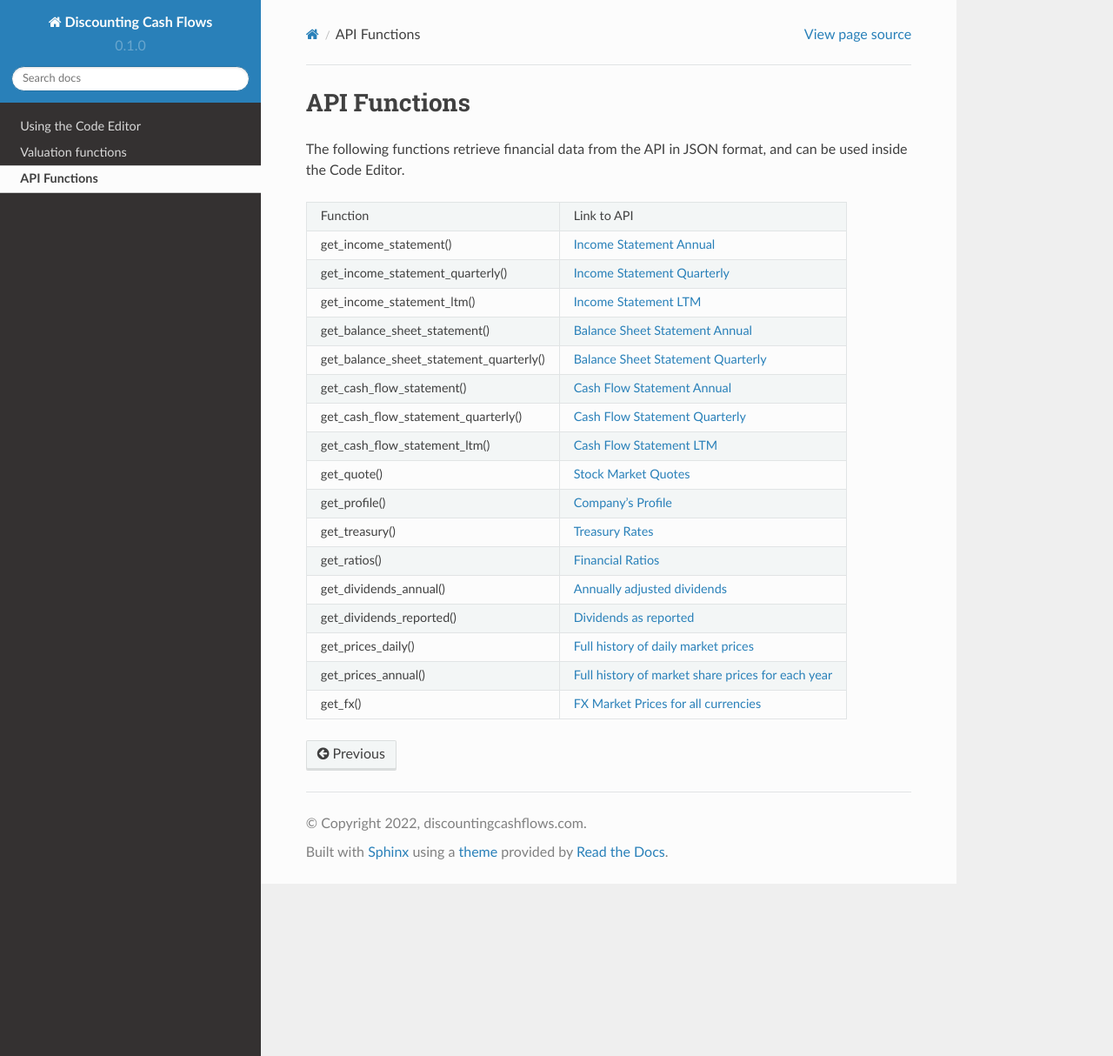
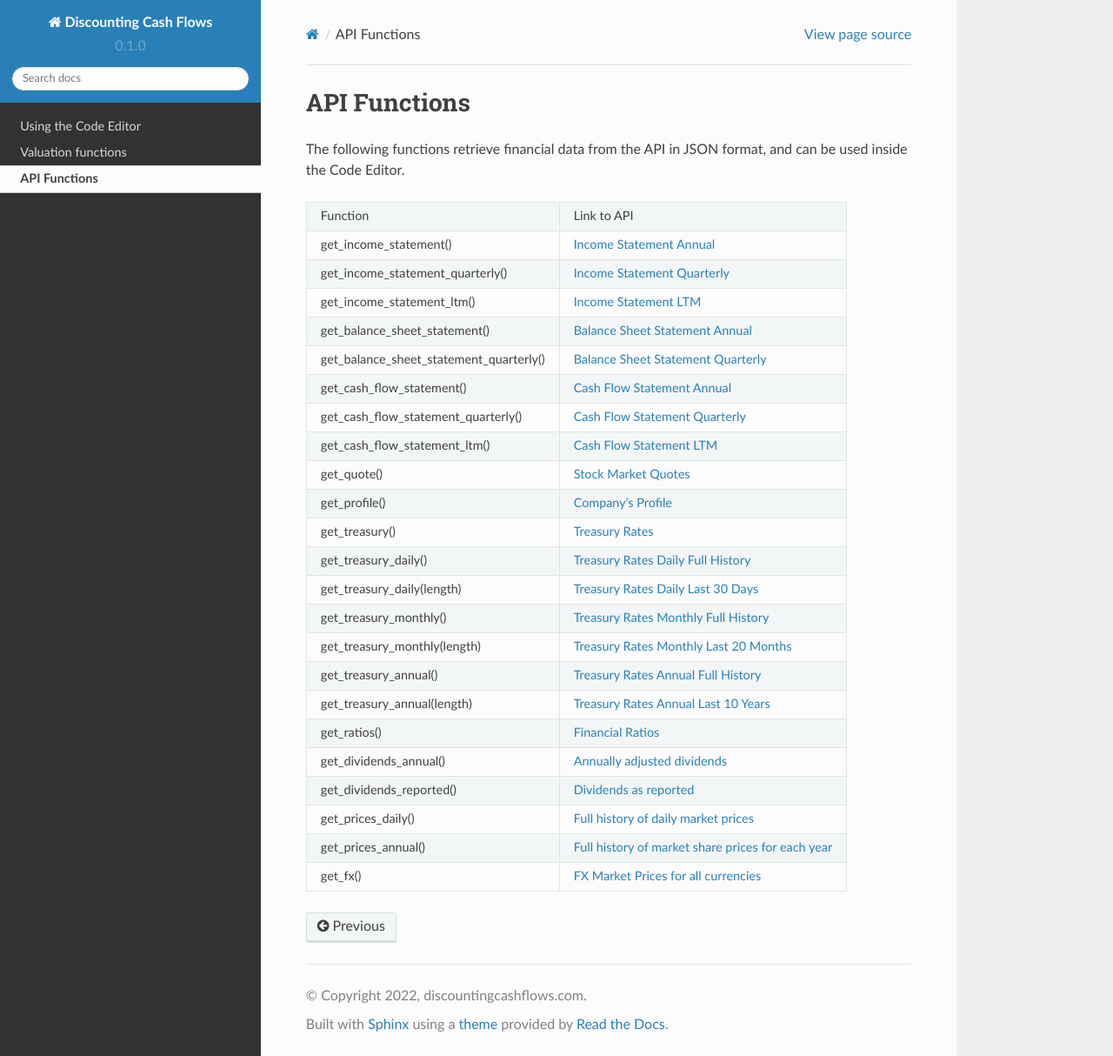
Before and after one commit to DiscountingCashFlows/readthedocs, a Sphinx documentation site: the page built from docs/source/api.rst, in a window 1280 px wide and 1214 px high. Shown: the whole window at 87% size. Built offline with Sphinx 7.4.7 and the Read the Docs theme 2.0.0, drawn with Linux system fonts in a browser that asks for light colours.

Commit message:
Update api.rst

```diff
--- a/docs/source/api.rst
+++ b/docs/source/api.rst
@@ -28,6 +28,18 @@ The following functions retrieve financial data from the API in JSON format, and
 +-----------------------------------------+----------------------------------------------------------------------------------------------------------------------+
 | get_treasury()                          | `Treasury Rates <https://discountingcashflows.com/api/treasury/>`__                                                  |
 +-----------------------------------------+----------------------------------------------------------------------------------------------------------------------+
+| get_treasury_daily()                    | `Treasury Rates Daily Full History <https://discountingcashflows.com/api/treasury/daily/>`__                         |
++-----------------------------------------+----------------------------------------------------------------------------------------------------------------------+
+| get_treasury_daily(length)              | `Treasury Rates Daily Last 30 Days <https://discountingcashflows.com/api/treasury/daily/30/>`__                      |
++-----------------------------------------+----------------------------------------------------------------------------------------------------------------------+
+| get_treasury_monthly()                  | `Treasury Rates Monthly Full History <https://discountingcashflows.com/api/treasury/monthly/>`__                     |
++-----------------------------------------+----------------------------------------------------------------------------------------------------------------------+
+| get_treasury_monthly(length)            | `Treasury Rates Monthly Last 20 Months <https://discountingcashflows.com/api/treasury/monthly/20/>`__                |
++-----------------------------------------+----------------------------------------------------------------------------------------------------------------------+
+| get_treasury_annual()                   | `Treasury Rates Annual Full History <https://discountingcashflows.com/api/treasury/annual/>`__                       |
++-----------------------------------------+----------------------------------------------------------------------------------------------------------------------+
+| get_treasury_annual(length)             | `Treasury Rates Annual Last 10 Years <https://discountingcashflows.com/api/treasury/annual/10/>`__                   |
++-----------------------------------------+----------------------------------------------------------------------------------------------------------------------+
 | get_ratios()                            | `Financial Ratios <https://discountingcashflows.com/api/ratios/AAPL/>`__                                             |
 +-----------------------------------------+----------------------------------------------------------------------------------------------------------------------+
 | get_dividends_annual()                  | `Annually adjusted dividends <https://discountingcashflows.com/api/dividends/AAPL/>`__                               |
```
